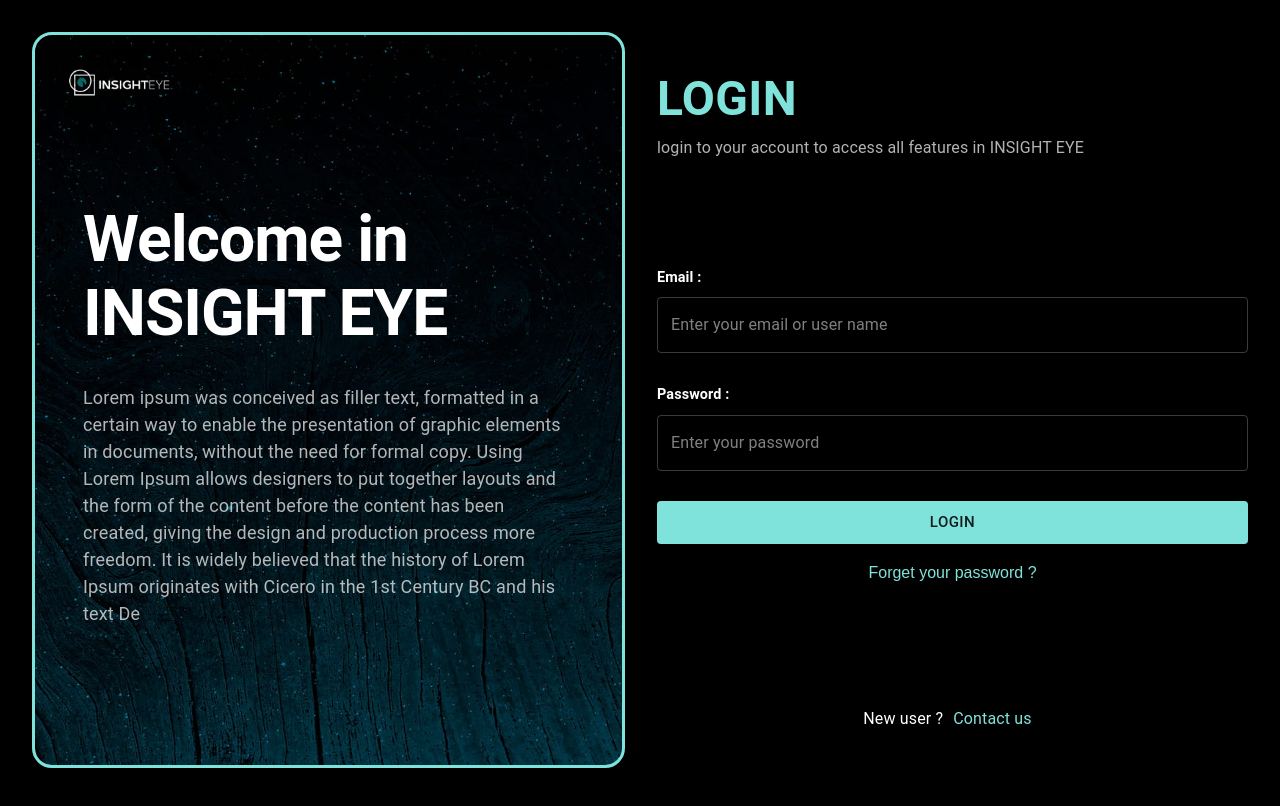
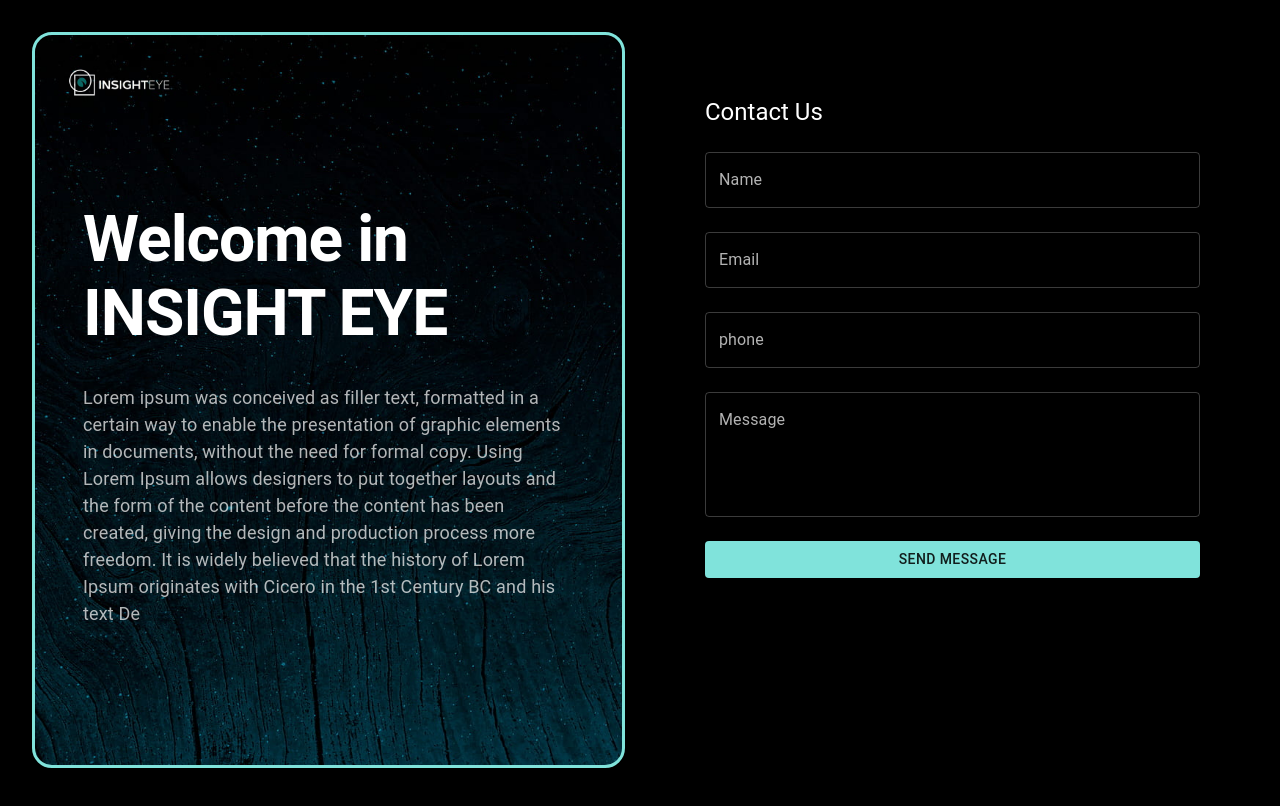
Before and after one commit to randa-11295/Insight-eye, a React (Create React App) app: page /contact-us in a window 1280 px wide. Built offline with nearby package versions, Linux system fonts and the light colour scheme.

Commit message:
mae contct us api

```diff
--- a/src/Pages/Contact.js
+++ b/src/Pages/Contact.js
@@ -2,12 +2,37 @@ import React from "react";
 import { TextField, Button, Container, Typography, Box } from "@mui/material";
 import { useFormik } from "formik";
 import * as Yup from "yup";
+import { useSetRecoilState } from "recoil";
+import { snackAlertState } from "../Recoil/RecoilState";
+import { baseURL } from "../utils/StaticVariables";
+import { useState } from "react";
 
+import axios from "axios";
 const Contact = () => {
+  const setSnackAlert = useSetRecoilState(snackAlertState);
+  const [loading, setLoading] = useState(false)
+
+  const showSuccess = () => {
+    setSnackAlert({
+      open: true,
+      message: "Operation successful!",
+      severity: "success",
+    });
+  };
+
+  const showError = () => {
+    setSnackAlert({
+      open: true,
+      message: "Something went wrong!",
+      severity: "error",
+    });
+  };
+
   const formik = useFormik({
     initialValues: {
       name: "",
       email: "",
+      phone: "",
       message: "",
     },
     validationSchema: Yup.object({
@@ -17,8 +42,24 @@ const Contact = () => {
     }),
     onSubmit: (values, { resetForm }) => {
       console.log("Form Data:", values);
-      alert("Message sent successfully!");
-      resetForm();
+
+      setLoading(true);
+
+      axios.post(baseURL + "/contact", {
+        ...values,
+      })
+        .then(() => {
+          formik.handleReset()
+          showSuccess()
+          resetForm();
+        })
+        .catch(error => {
+
+          showError()
+          // showSuccess()
+        })
+        .finally(() => setLoading(false))
+
     },
   });
 
@@ -55,6 +96,18 @@ const Contact = () => {
           />
           <TextField
             fullWidth
+            id="phone"
+            name="phone"
+            label="phone"
+            value={formik.values.phone}
+            onChange={formik.handleChange}
+            onBlur={formik.handleBlur}
+            error={formik.touched.phone && Boolean(formik.errors.phone)}
+            helperText={formik.touched.phone && formik.errors.phone}
+            margin="normal"
+          />
+          <TextField
+            fullWidth
             id="message"
             name="message"
             label="Message"
--- a/src/Pages/Welcome.js
+++ b/src/Pages/Welcome.js
@@ -2,7 +2,7 @@ import Info from "../Components/Auth/Info";
 import LogIn from "../Components/Auth/LogIn";
 import { Stack, Box } from "@mui/system";
 import Otp from "../Components/Auth/Otp";
-
+import Contact from "./Contact";
 const Welcome = () => {
 
 
@@ -21,7 +21,8 @@ const Welcome = () => {
       }} >
         <Box sx={{ margin : "auto",width  : {xl :"60%"} ,height : "100%"}}>
 
-        <LogIn />
+        {/* <LogIn /> */}
+        <Contact />
         </Box>
         {/* <Otp /> */}
       </Box>
```
